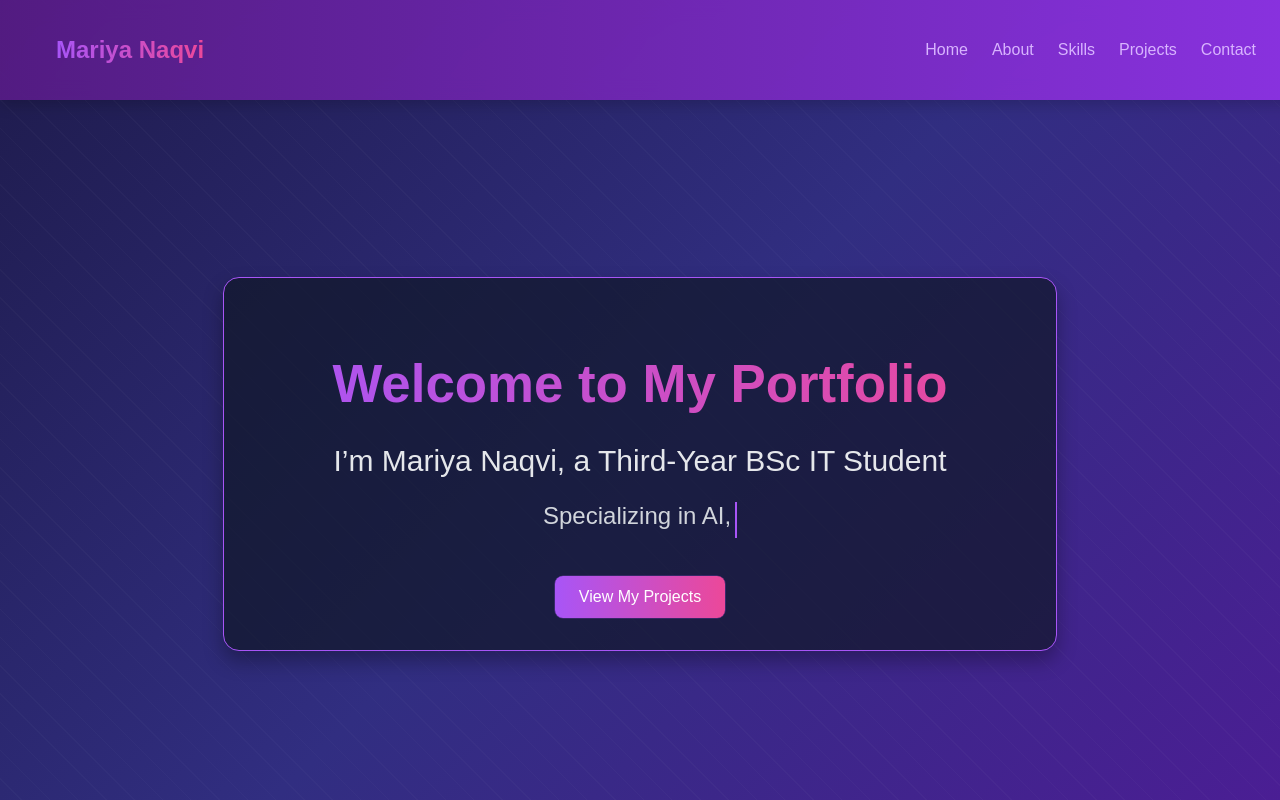
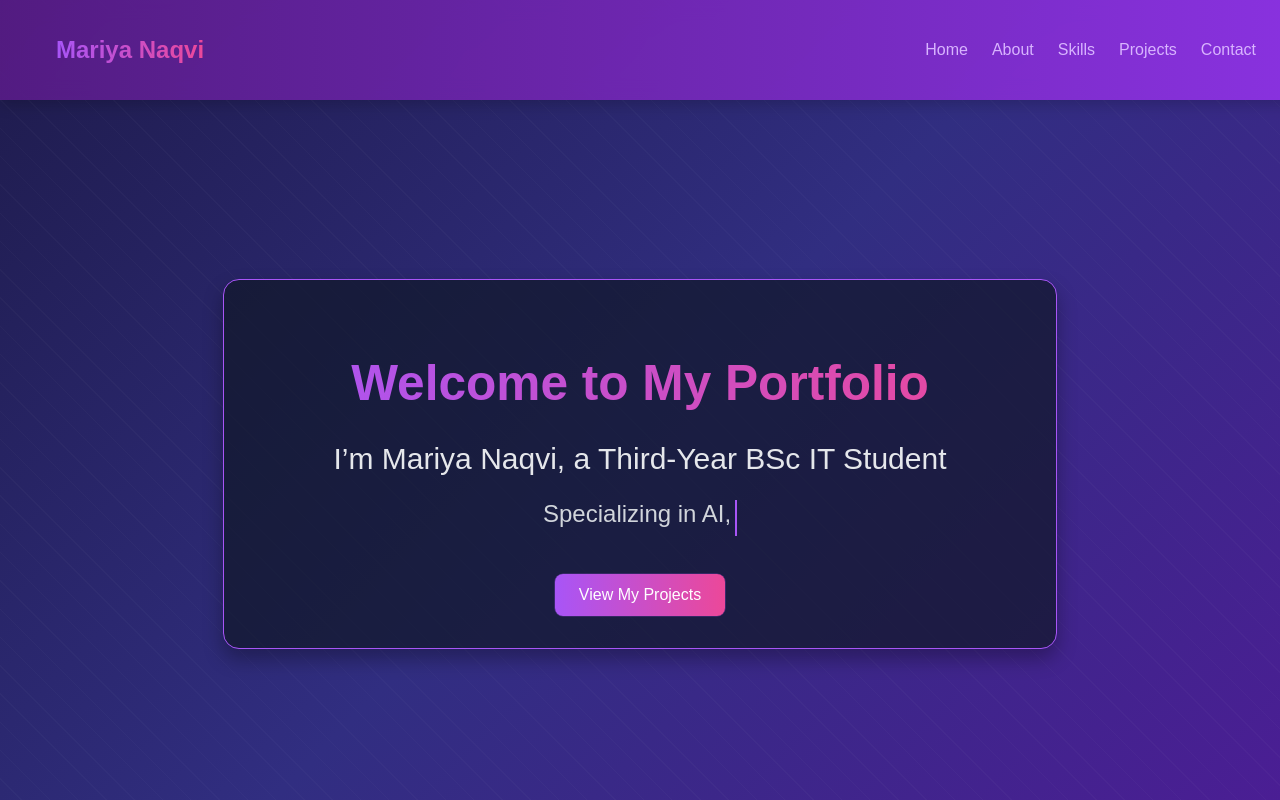
Before and after one commit to maria-tech16/mariyanaqvi.github.io, a plain HTML site: page index.html in a window 1280 px wide. Shown: the top 800 px of the page. Drawn offline with Linux system fonts and the light colour scheme.

Commit message:
Update index.html

```diff
--- a/index.html
+++ b/index.html
@@ -28,7 +28,7 @@
         <div style="position: absolute; inset: 0; background: repeating-linear-gradient(45deg, rgba(255, 255, 255, 0.05) 0, rgba(255, 255, 255, 0.05) 1px, transparent 1px, transparent 20px); opacity: 0.5; animation: fadeInPattern 2s ease-in-out forwards;"></div>
         <div style="text-align: center; z-index: 10;">
             <div style="background: rgba(17, 24, 39, 0.7); padding: 2rem; border-radius: 1rem; box-shadow: 0 10px 20px rgba(0, 0, 0, 0.3); border: 1px solid #a855f7; max-width: 48rem; margin: 0 auto; animation: scaleIn 1s ease-in-out;">
-                <h1 style="font-size: 3.30rem; font-weight: bold; margin-bottom: 1.5rem; background: linear-gradient(to right, #a855f7, #ec4899); -webkit-background-clip: text; color: transparent; animation: fadeInUp 1s ease-in-out;">Welcome to My Portfolio</h1>
+                <h1 style="font-size: 3.10rem; font-weight: bold; margin-bottom: 1.5rem; background: linear-gradient(to right, #a855f7, #ec4899); -webkit-background-clip: text; color: transparent; animation: fadeInUp 1s ease-in-out;">Welcome to My Portfolio</h1>
                 <p style="font-size: 1.5rem; color: #e5e7eb; margin-bottom: 1rem; animation: fadeInUp 1s ease-in-out 0.2s;">I’m Mariya Naqvi, a Third-Year BSc IT Student</p>
                 <p style="font-size: 1.25rem; color: #d1d5db; margin-bottom: 2rem; animation: fadeInUp 1s ease-in-out 0.4s;">
                     <span style="display: inline-block; min-height: 1.5em; animation: typeText 7s steps(40, end) infinite;">Specializing in AI, Python, Automation, Web Development, and Data Science</span>
```
